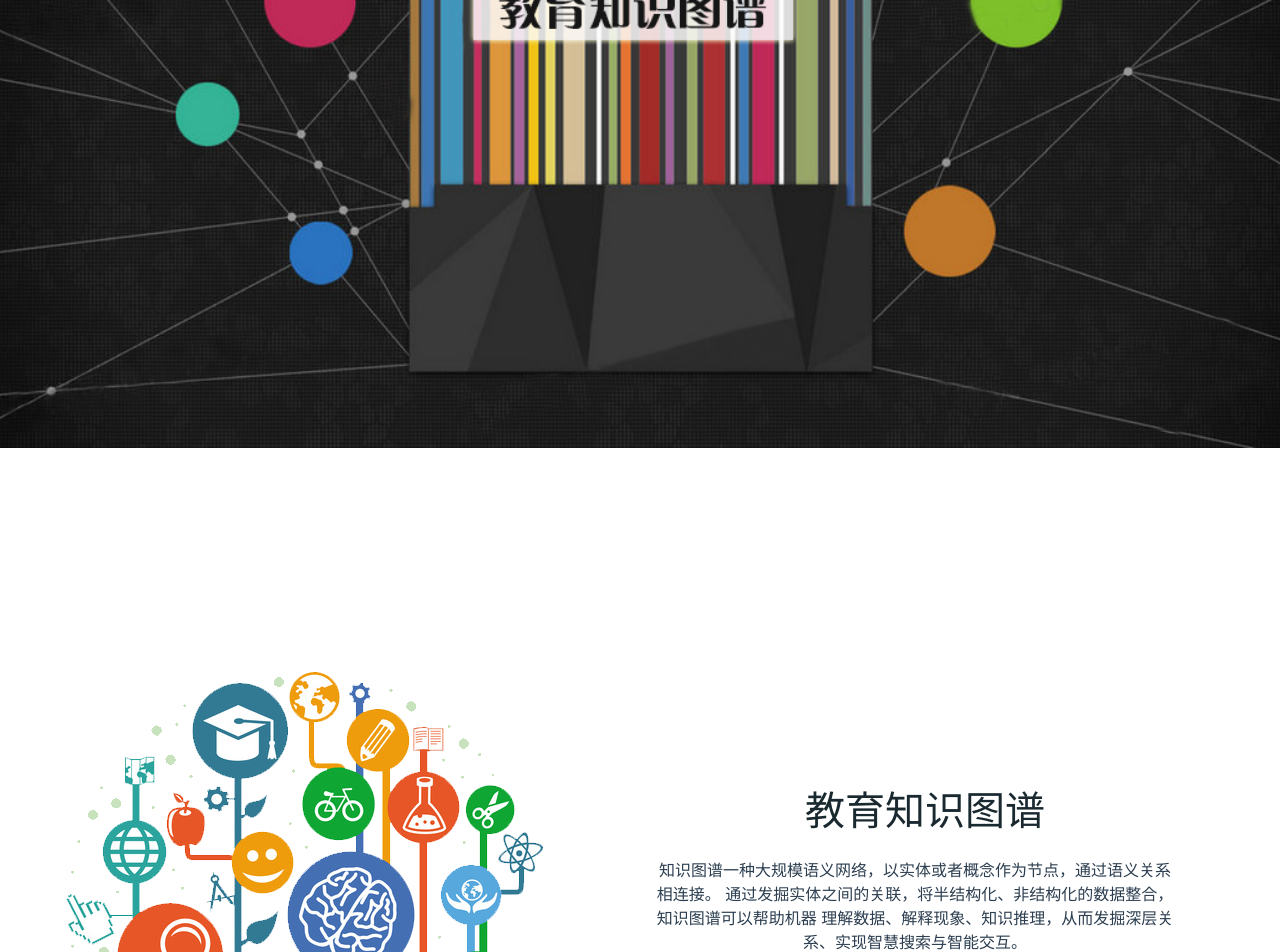
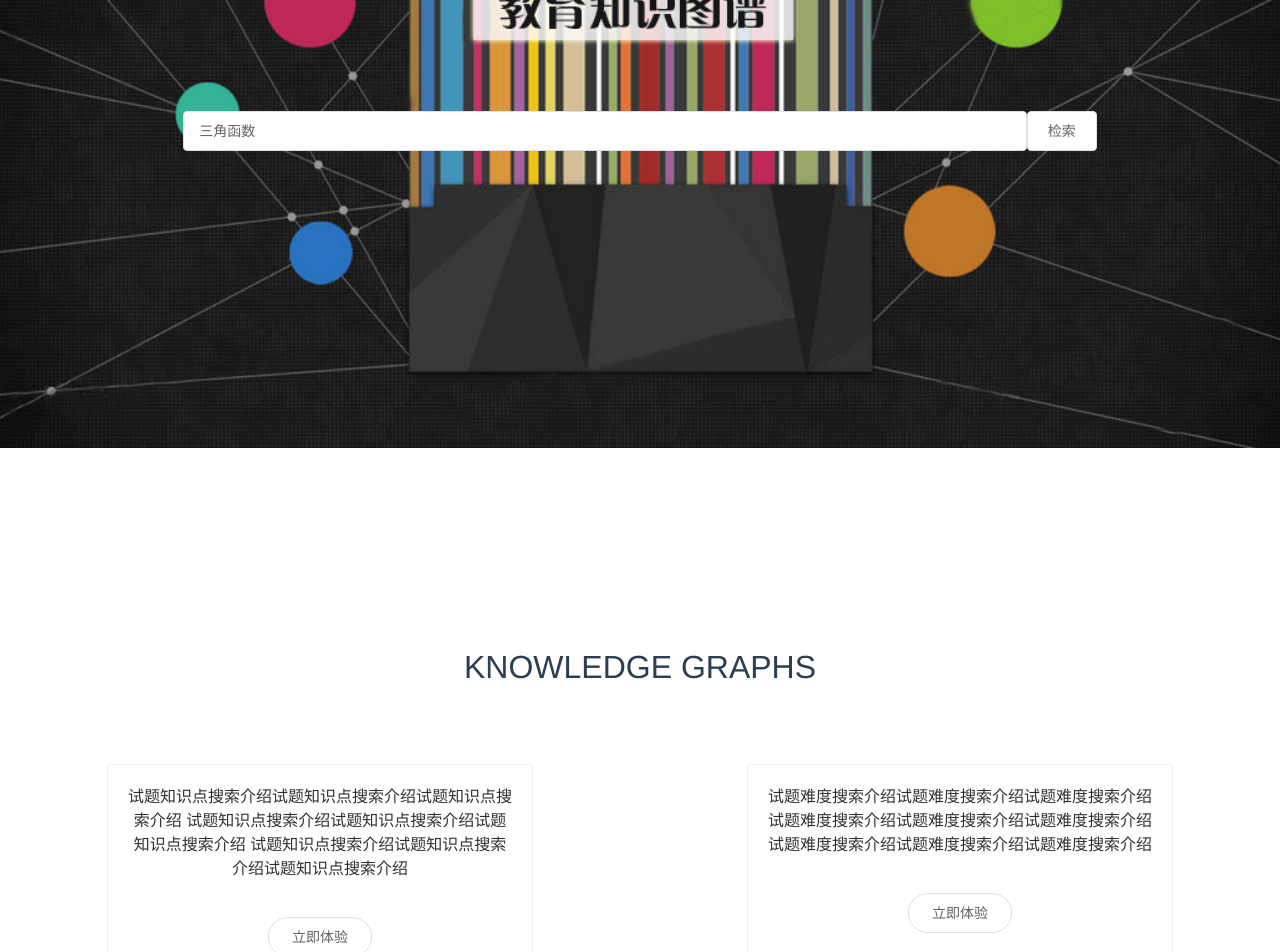
Before and after one commit to AidenLsz/edu-frontened, a Vue app: page / in a window 1280 px wide. Shown: the part 300-1252 px from the top of the page. Built offline with nearby package versions, Linux system fonts and the light colour scheme; what vue-resource would draw is missing.

Commit message:
to optimize the interface

```diff
--- a/src/App.vue
+++ b/src/App.vue
@@ -149,17 +149,22 @@ export default {
   opacity: 0.8;
   padding: 36px 0;
   font-size: 18px;
-  font-weight: 900;
+  font-weight: 700;
   position: relative;
   margin-bottom: -20px;
+  text-decoration: none;
 }
 .main-menu ul li:hover > a {
-  color: #ffd700;
+  color: #000;
   opacity: 1;
+  font-weight: 900;
+  text-decoration: none;
 }
 .main-menu ul li.active > a {
   color: #ffd700;
   opacity: 1;
+  font-weight: 900;
+  text-decoration: none;
 }
 .main-menu ul > li > a::before {
   content: "";
@@ -271,10 +276,9 @@ export default {
 }
 </style>
 <style>
-.el-dropdown-menu__item:hover {
-  color: #000 !important;
-  background-color: #ffd700 !important;
-}
+/*.el-dropdown-menu__item:hover {
+  background-color: #ffffdd;
+}*/
 .el-dropdown-menu__item a {
   color: #1a2930;
   text-decoration: none;
--- a/src/components/Estimate.vue
+++ b/src/components/Estimate.vue
@@ -1,33 +1,31 @@
 <template>
   <div class="estimate">
     <div class="panel">
-      <!-- header -->
       <el-row>
-        <el-col :span="6">
-          <div class="logo">
-            <el-dropdown @command="handleCommand">
-              <el-button ref="attribute">
-                试题属性（默认自动检测）
-              </el-button>
-              <el-dropdown-menu slot="dropdown">
-                <el-dropdown-item command="默认检测">默认检测</el-dropdown-item>
-                <el-dropdown-item command="数学">数学</el-dropdown-item>
-                <el-dropdown-item command="英语">英语</el-dropdown-item>
-              </el-dropdown-menu>
-            </el-dropdown>
-          </div>
+        <el-col :span="4">
+          <el-select v-model="value_id" placeholder="自动检测学科">
+            <el-option
+              v-for="item in options"
+              :key="item.value_id"
+              :label="item.label"
+              :value="item.value_id"
+            >
+            </el-option>
+          </el-select>
         </el-col>
-        <el-col :span="6" :offset="10">
-          <div>
-            <el-row type="flex" justify="start">
-              <h5 style="color: #ff9900;">难度预估结果：</h5>
-              <h5>{{ estimate_value }}</h5>
-            </el-row>
-          </div>
+        <el-col :span="8" style="margin-top: 10px;">
+          <el-checkbox-group v-model="checkList">
+            <el-checkbox label="主要知识点"></el-checkbox>
+            <el-checkbox label="次要知识点"></el-checkbox>
+            <el-checkbox label="难度"></el-checkbox>
+          </el-checkbox-group>
+        </el-col>
+        <el-col :span="2">
+          <el-button type="submit" value="提交" @click="submit"
+            >评估
+          </el-button>
         </el-col>
       </el-row>
-      <!-- header -->
-      <!-- main -->
       <el-row>
         <el-col :span="11">
           <div class="input_content">
@@ -35,18 +33,14 @@
               <el-row type="flex" class="row-bg" justify="center">
                 <el-input
                   type="textarea"
-                  :rows="24"
+                  :rows="14"
                   v-model="content"
                   placeholder="请输入内容"
-                ></el-input>
+                >
+                </el-input>
               </el-row>
               <el-row>
-                <el-col :span="4">
-                  <el-button type="submit" value="提交" @click="submit"
-                    >评估
-                  </el-button>
-                </el-col>
-                <el-col :span="6" :offset="12">
+                <el-col :span="6">
                   <div id="wrapper">
                     <div class="upload-btn">
                       <label>
@@ -78,7 +72,30 @@
           </div>
         </el-col>
       </el-row>
-      <!-- main -->
+      <el-divider></el-divider>
+      <el-row>
+        <el-col :span="3">
+          <h6 style="color: #0a1612;">难度预估结果：</h6>
+        </el-col>
+        <el-col :span="10">
+          <div class="result" v-if="show_result">
+            <el-col :span="12" :offset="6">
+              <el-row v-for="item in checkList" :key="item">
+                <h6>{{ item }}</h6>
+              </el-row>
+            </el-col>
+            <el-col :span="6">
+              <el-row
+                v-for="value in estimate_value"
+                :key="value"
+                style="margin-bottom: 15px; margin-top: -8px;"
+              >
+                <el-tag>{{ value }}</el-tag>
+              </el-row>
+            </el-col>
+          </div>
+        </el-col>
+      </el-row>
     </div>
   </div>
 </template>
@@ -91,11 +108,24 @@ export default {
   data() {
     return {
       content: "",
-      estimate_value: 1,
+      estimate_value: [],
       src: [],
       isShow: false,
+      show_result: false,
       order: 0,
-      filelists: []
+      filelists: [],
+      checkList: [],
+      options: [
+        {
+          value_id: "1",
+          label: "数学"
+        },
+        {
+          value_id: "2",
+          label: "英语"
+        }
+      ],
+      value_id: ""
     };
   },
   watch: {
@@ -105,18 +135,18 @@ export default {
   },
   methods: {
     submit() {
-      this.$http
-        .post()
-        // 改
-        // this.backendIP + "/api/surface",
-        // { exercise_text: this.exercise_text, entity_type: this.entity_type },
-        // { emulateJSON: true }
-        .then(function(data) {
-          // 加
-        });
-    },
-    handleCommand(command) {
-      this.$refs.attribute.$el.innerText = command;
+      this.estimate_value = ["1", "0", "1"];
+      this.show_result = true;
+      console.log(this.estimate_value);
+      // this.$http
+      //   .post()
+      // 改
+      // this.backendIP + "/api/surface",
+      // { exercise_text: this.exercise_text, entity_type: this.entity_type },
+      // { emulateJSON: true }
+      // .then(function(data) {
+      // 加
+      // });
     },
     uploadImg(e) {
       let _this = this;
@@ -145,6 +175,7 @@ export default {
 .estimate {
   background: url("/static/sub_bg.png") no-repeat;
   padding: 20px 20px 20px 20px;
+  background-size: cover;
 }
 .panel {
   background-color: #fff;
@@ -153,8 +184,8 @@ export default {
   border-radius: 4px;
   padding-left: 5%;
   padding-right: 5%;
-  padding-top: 5%;
-  height: 780px;
+  padding-top: 3%;
+  height: 1200px;
 }
 .logo {
   margin-left: 50px;
@@ -162,7 +193,8 @@ export default {
 .format_content {
   margin-top: 20px;
   border: 1px solid #999;
-  height: 570px;
+  height: 350px;
+  overflow: scroll;
 }
 .el-row {
   margin-bottom: 20px;
@@ -195,17 +227,17 @@ export default {
   font-weight: 900 !important;
 }
 .el-button {
-  background-color: #ffd700 !important;
-  color: #1a2930 !important;
-  border-color: #ffd700 !important;
+  background-color: #1a2930;
+  color: #fff;
+  border-color: #1a2930;
 }
 .el-button:hover {
-  background-color: #ff9900 !important;
-  color: #fff !important;
-  border-color: #fff !important;
+  background-color: #008080;
+  color: #fff;
+  border-color: #fff;
 }
 .el-button:focus {
-  outline: none !important;
+  outline: none;
 }
 .el-tag {
   background-color: #fff !important;
@@ -311,4 +343,16 @@ input[type="file"] {
   filter: alpha(opacity=0);
   cursor: pointer;
 }
+.el-dropdown-menu__item:hover {
+  background-color: #fff !important;
+}
+.el-checkbox__input.is-checked + .el-checkbox__label {
+  color: #1a2930;
+}
+.el-select-dropdown__item.selected {
+  color: #1a2930;
+}
+.el-select-dropdown__item.hover {
+  background-color: #ff9999;
+}
 </style>
--- a/src/components/Home.vue
+++ b/src/components/Home.vue
@@ -8,9 +8,56 @@
             <div class="slider-content text-center">
               <h2 class="wow fadeInUp" data-wow-delay=".2s">BASE-KG</h2>
             </div>
+            <div class="search-area">
+              <form @submit.prevent="submit" style="margin-top: 20px;">
+                <el-row type="flex" class="row-bg" justify="center">
+                  <el-col :span="22">
+                    <el-input
+                      v-model="ku_name"
+                      placeholder="三角函数"
+                    ></el-input>
+                  </el-col>
+                  <el-button type="submit" value="提交" @click="submit"
+                    >检索</el-button
+                  >
+                </el-row>
+              </form>
+            </div>
           </div>
         </div>
       </div>
+    </section>
+    <section class="link-area">
+      <!-- 试题检索卡片跳转 -->
+      <el-row style="padding-bottom: 70px;">
+        <h2>KNOWLEDGE GRAPHS</h2>
+      </el-row>
+      <el-row>
+        <el-col :span="8" :offset="2">
+          <el-card class="link-card" shadow="hover">
+            <p>
+              试题知识点搜索介绍试题知识点搜索介绍试题知识点搜索介绍
+              试题知识点搜索介绍试题知识点搜索介绍试题知识点搜索介绍
+              试题知识点搜索介绍试题知识点搜索介绍试题知识点搜索介绍
+            </p>
+            <router-link to="/exercise">
+              <el-button round style="margin-top: 20px;">立即体验</el-button>
+            </router-link>
+          </el-card>
+        </el-col>
+        <el-col :span="8" :offset="4">
+          <el-card class="link-card" shadow="hover">
+            <p>
+              试题难度搜索介绍试题难度搜索介绍试题难度搜索介绍
+              试题难度搜索介绍试题难度搜索介绍试题难度搜索介绍
+              试题难度搜索介绍试题难度搜索介绍试题难度搜索介绍
+            </p>
+            <router-link to="/exercise">
+              <el-button round style="margin-top: 20px;">立即体验</el-button>
+            </router-link>
+          </el-card>
+        </el-col>
+      </el-row>
     </section>
     <!-- about-area -->
     <section class="about-area">
@@ -74,7 +121,9 @@ import $ from "jquery";
 export default {
   name: "Home",
   data() {
-    return {};
+    return {
+      ku_name: "三角函数"
+    };
   },
   mounted() {
     // data - background
@@ -84,6 +133,11 @@ export default {
         "url(" + $(this).attr("data-background") + ")"
       );
     });
+  },
+  methods: {
+    submit() {
+      this.$router.push({ path: "/ku", query: { name: this.ku_name } });
+    }
   }
 };
 </script>
@@ -161,4 +215,20 @@ export default {
 .about-image {
   margin-left: -130px;
 }
+.search-area {
+  padding-top: 150px;
+}
+.link-area {
+  padding-top: 200px;
+  padding-bottom: 150px;
+}
+.link-card {
+  height: 200px;
+}
+a {
+  text-decoration: none;
+}
+.router-link-active {
+  text-decoration: none;
+}
 </style>
--- a/src/components/KU.vue
+++ b/src/components/KU.vue
@@ -25,7 +25,7 @@
       <el-col :span="7">
         <div class="result">
           <el-row type="flex" justify="start">
-            <h5 style="color: #ff9900;">知识单元名称</h5>
+            <h5 style="color: #0a1612;">知识单元名称</h5>
           </el-row>
           <el-row type="flex" justify="start" class="title">
             {{ node.name }}
@@ -35,7 +35,7 @@
           <el-row type="flex" justify="start">
             <el-col :span="24">
               <el-row>
-                <h5 style="color: #ff9900; float: left;">知识关系</h5>
+                <h5 style="color: #0a1612; float: left;">知识关系</h5>
               </el-row>
 
               <el-tabs
@@ -158,6 +158,12 @@ export default {
       sour:"",
       sourceLabel: ['百科', '人教版']
     };
+  },
+  mounted() {
+    if(this.$route.query.name){
+      this.ku_name = this.$route.query.name;
+      this.submit();
+    }
   },
   watch:{
     sour(val) {
@@ -846,18 +852,17 @@ export default {
     font-weight: 900!important;
 }
 .el-button {
-  background-color: #ffd700!important;
-  color: #1a2930!important;
-  border-color: #ffd700!important;
+  background-color: #1a2930;
+  color: #fff;
+  border-color: #1a2930;
 }
 .el-button:hover {
-  background-color: #ff9900!important;
-  color: #1a2930!important;
-  border-color: #0a1612!important;
+  background-color: #008080;
+  color: #fff;
+  border-color: #fff;
 }
 .el-button:focus {
-  outline: none!important;
-
+  outline: none;
 }
 .el-tag {
   background-color: #fff!important;
--- a/src/main.js
+++ b/src/main.js
@@ -18,11 +18,11 @@ import "animate.css";
 
 Vue.config.productionTip = false;
 
-Vue.prototype.backendIP =
-  "https://kg-edu-backend-44-production.env.bdaa.pro/v1";
+// Vue.prototype.backendIP =
+//   "https://kg-edu-backend-44-production.env.bdaa.pro/v1";
 
 // 测试
-// Vue.prototype.backendIP = "http://localhost:8001";
+Vue.prototype.backendIP = "http://127.0.0.1:8001";
 
 Vue.use(ElementUI);
 Vue.use(VueResource);
@@ -34,3 +34,7 @@ new Vue({
   components: { App },
   template: "<App/>"
 });
+
+router.afterEach((to, from, next) => {
+  window.scrollTo(0, 0);
+});
```
Also changed, not shown: src/components/Exercise.vue (+3 -12 lines). Lines whose indentation alone changed are shown as unchanged.
